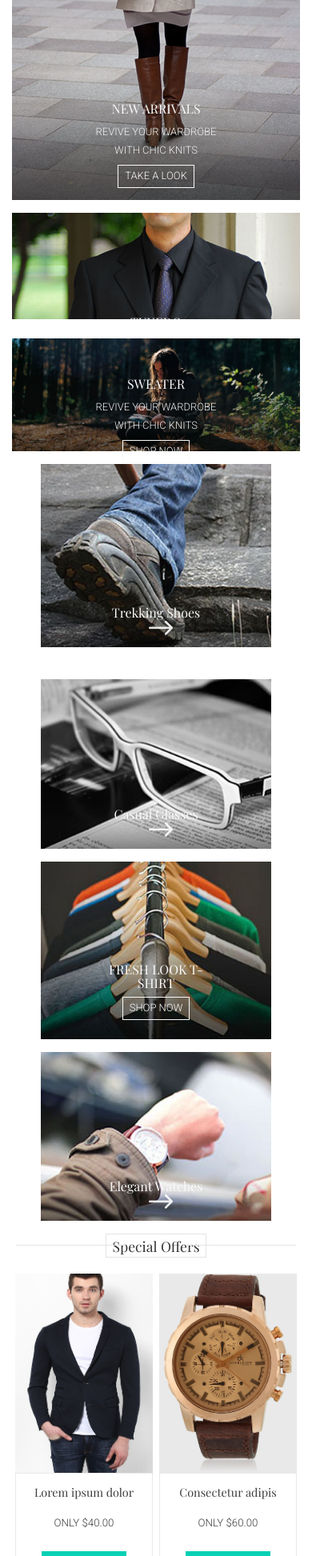
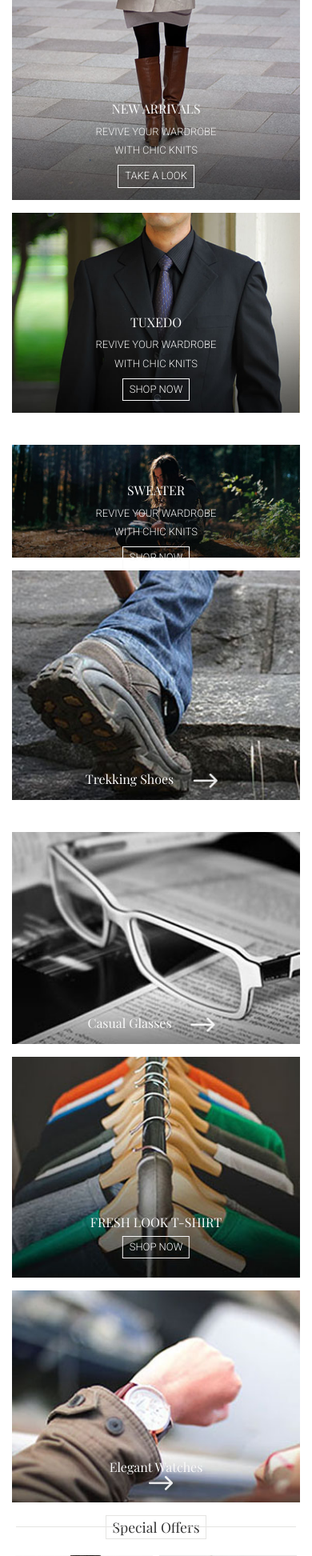
Before and after one commit to jkdevelopers/sittingknitting, a Django app: template frontend/templates/theme/index.html in a window 390 px wide. Shown: the part 255-2200 px from the top of the page at 80% size. Run offline with Django 3.2, Linux system fonts and the light colour scheme; the template is opened without the code that fills it, so the values that code supplies are empty; parts of the project's set-up code (start-up, migrations or seed data) failed here and were passed over; some libraries are stand-ins or nearby versions.

Commit message:
Frontend improvements

```diff
--- a/frontend/static/css/style.css
+++ b/frontend/static/css/style.css
@@ -817,7 +817,8 @@ ul.icon1 {
     color: #fafafa;
 }
 
-* html .icon1 li a:hover { /* IE6 only */
+* html .icon1 li a:hover {
+    /* IE6 only */
     color: #fafafa;
 }
 
@@ -1027,6 +1028,14 @@ ul.megamenu.skyblue {
     transform: translate(-50%, 0);
 }
 
+.link-fill {
+    position: absolute;
+    width: 100%;
+    height: 100%;
+    top: 0;
+    left: 0;
+}
+
 .arriv-left {
     padding-left: 0;
     position: relative;
@@ -1062,6 +1071,10 @@ ul.megamenu.skyblue {
 .arriv-right2 {
     padding-right: 0;
     position: relative;
+}
+
+.arriv .img-responsive {
+    width: 100% !important;
 }
 
 .arriv h3 {
@@ -1078,6 +1091,10 @@ ul.megamenu.skyblue {
     font-weight: 300;
     line-height: 1.8em;
     margin: 0.5em 0;
+}
+
+.crt-btn {
+    position: relative;
 }
 
 .crt-btn a {
@@ -1114,8 +1131,6 @@ ul.megamenu.skyblue {
 
 .arriv-top {
     margin: 1.5em 0;
-    max-height: 400px;
-    overflow: hidden;
 }
 
 i.ars {
@@ -3878,28 +3893,28 @@ p.cart a {
 
     .arriv-right1 {
         float: none;
-        width: 80%;
+        width: 100%;
         padding: 0;
         margin: 1em auto;
     }
 
     .arriv-left2 {
         float: none;
-        width: 80%;
+        width: 100%;
         padding: 0px;
         margin: 0 auto;
     }
 
     .arriv-middle {
         float: none;
-        width: 80%;
+        width: 100%;
         padding: 0px;
         margin: 1em auto;
     }
 
     .arriv-right2 {
         float: none;
-        width: 80%;
+        width: 100%;
         padding: 0px;
         margin: 0 auto;
     }
--- a/frontend/templates/components/tile_a.html
+++ b/frontend/templates/components/tile_a.html
@@ -5,9 +5,11 @@
     {% with img_width=width|mul:95|sub:offset %}
         <img src="{% attribute 'Image' type='image' id='image' width=img_width height=height %}" class="img-responsive img-rounded">
     {% endwith %}
+    <a href="{% attribute 'URL' type='text' id='url' default='#' %}" class="link-fill"></a>
     <div class="arriv-info{{ inner_class }}">
         <h3>{% attribute 'Title' type='text' id='class' default='TITLE' %}</h3>
         <p>{% attribute 'Description' type='text' id='description' default='DESCRIPTION' %}</p>
+        <a href="{% attribute 'URL' type='text' id='url' default='#' %}" class="link-fill"></a>
         <div class="crt-btn">
             <a href="{% attribute 'URL' type='text' id='url' default='#' %}">
                 {% attribute 'Button' type='text' id='button' default='BUTTON' %}
```
Also changed, not shown: fixtures/dump.json (deleted, +0 -1 lines), frontend/templates/components/tile_b.html (+3 -4 lines).
